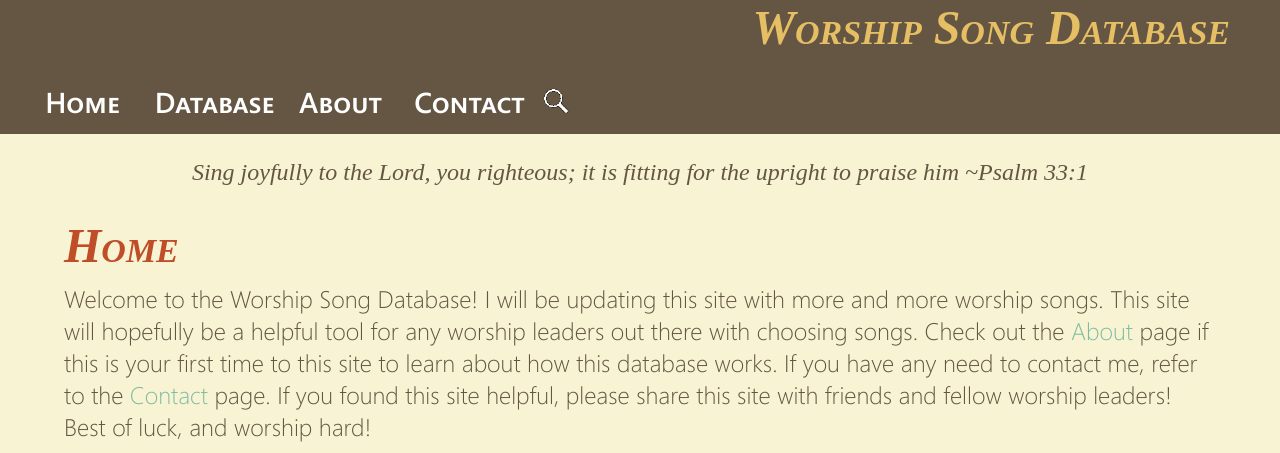
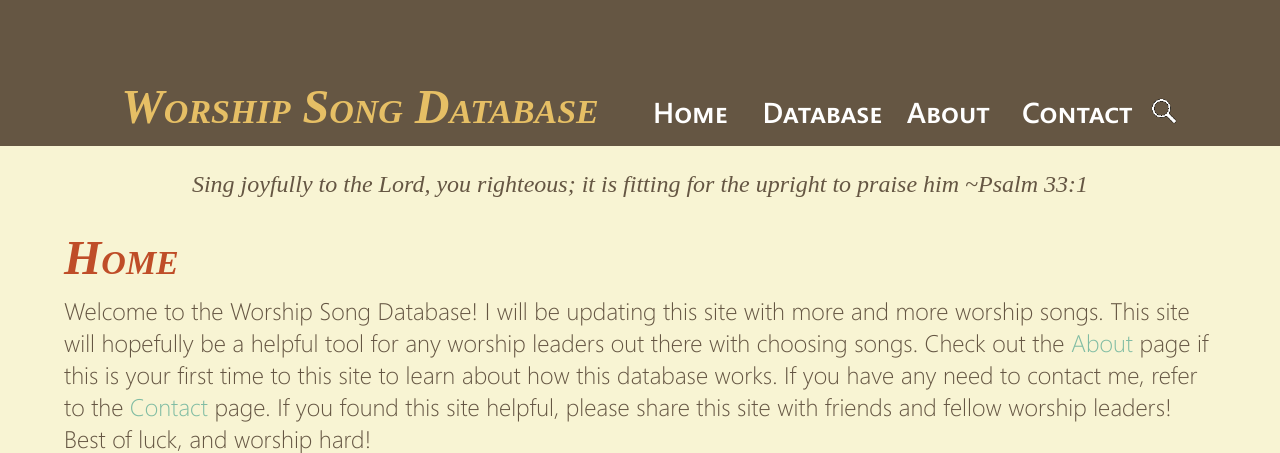
Before and after one commit to brandonchinn178/worshipmate-legacy, a Django app: page / in a window 1280 px wide. Shown: the top 453 px of the page. Run offline with Django 3.2, Linux system fonts and the light colour scheme; style sheets or scripts are compiled from the project's sources; some web fonts are replaced.

Commit message:
Fix header styles

```diff
--- a/site/static/style/base.css
+++ b/site/static/style/base.css
@@ -96,17 +96,18 @@ button,
 header {
   background: #655643;
   margin-bottom: 25px;
+  padding: 25px 0 10px;
+  text-align: center;
 }
 header h1 {
-  float: right;
-  padding-right: 50px;
+  display: inline-block;
+  margin: 0 25px;
   font: italic small-caps bold 48px "Webly";
   color: #e6bf65;
   cursor: default;
-  margin: 0;
 }
 header nav {
-  padding: 15px 20px .5em;
+  display: inline-block;
 }
 header nav div[class^=nav] {
   display: inline-block;
@@ -180,7 +181,7 @@ footer {
   height: 50px;
   background: #e9eff2;
 }
-@media (max-width: 555px) {
+@media (max-width: 515px) {
   img.icon {
     display: none;
   }
--- a/site/static/style/less/base.less
+++ b/site/static/style/less/base.less
@@ -67,17 +67,17 @@ button, .button {
 header {
     background: @brown;
     margin-bottom: 25px;
+    padding: 25px 0 10px;
+    text-align: center;
     h1 {
-        float: right;
-        padding-right: 50px;
+        display: inline-block;
+        margin: 0 25px;
         font: italic small-caps bold (@font-size * 3) "Webly";
         color: @orange;
         cursor: default;
-        margin: 0;
     }
     nav {
-        padding: 15px 20px .5em;
-
+        display: inline-block;
         div[class^=nav] {
             display: inline-block;
             width: 125px;
@@ -160,7 +160,7 @@ footer {
     background: @footer-bg;
 }
 
-@media (max-width: 555px) {
+@media (max-width: 515px) {
     img.icon {
         display: none;
     }
```
